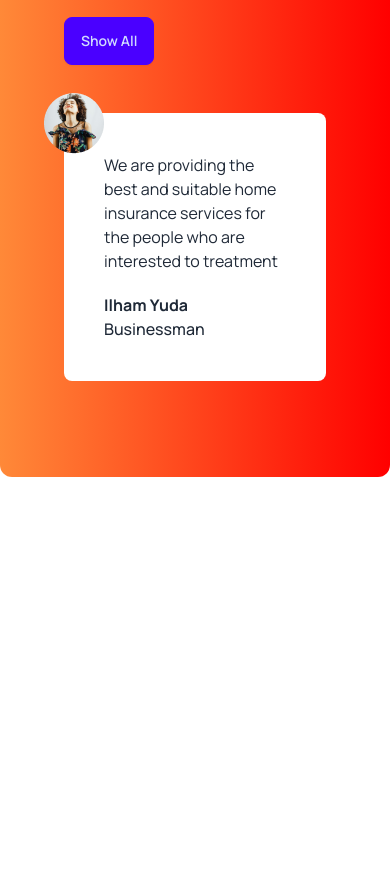
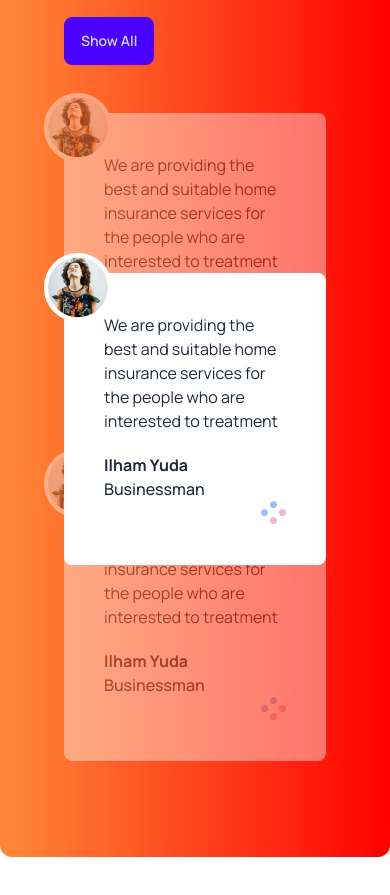
Before and after one commit to gfxrobiul/Tea-house, a plain HTML site: page index.html in a window 390 px wide. Shown: the part 5484-6379 px from the top of the page. Before the commit the page ends 6057 px from the top, so only its background shows below. Drawn offline with nearby package versions, Linux system fonts and the light colour scheme.

Commit message:
added our super clients section responsive fore all devices

```diff
--- a/index.html
+++ b/index.html
@@ -159,24 +159,53 @@
 
         </section>
         <!-- Meet Our  super clients -->
-        <section class="my-24 flex flex-col lg:flex-row gap-12 rounded-xl bg-gradient-to-r from-[#FF8938] to-[#F00] px-16 py-24 ">
-            <div class="space-y-5">
-                <h2 class="text-5xl font-extrabold text-white">Meet Our Super Clients</h2>
-                <p class="text-white">There are many variations of passages of Lorem Ipsum available, but the majority have suffered
-                    alteration in some form, by injected humour, or randomised words which don't look even slightly
-                    believable. </p>
-                <button class="btn btn-primary">Show All</button>
+        <section class="my-24 flex flex-col lg:flex-row gap-12 rounded-xl bg-gradient-to-r from-[#FF8938] to-[#F00] px-16 py-24 p-5">
+            <div class="flex lg:pr-28 items-center">
+             <div class="space-y-5">
+                <h2 class="text-5xl font-extrabold text-white">Meet Our Super <br>
+                    Clients</h2>
+               <p class="text-white">There are many variations of passages of Lorem Ipsum available, but the majority have suffered
+                   alteration in some form, by injected humour, or randomised words which don't look even slightly
+                   believable. </p>
+               <button class="btn btn-primary">Show All</button>
+             </div>
             </div>
-            <div>
-                <!-- clients review -->
-                <div class="p-10 relative rounded-lg bg-white">
-                    <img class="absolute -left-5 -top-5" src="assets/images/client.png" alt="">
+            <!-- Review container -->
+            <div class="relative">
+                <!-- next review -->
+                <div class="p-10 relative z-10 opacity-40 mb-16 rounded-lg bg-white">
+                    <img class="absolute -left-5 -top-5 border-4 border-white rounded-full bg-white" src="assets/images/client.png" alt="">
                     <p>We are providing the best and suitable home insurance services for the people who are interested
                         to treatment</p>
                     <h4 class="font-bold mt-5">Ilham Yuda</h4>
                     <p class="font-medium">Businessman</p>
+                    <div class="flex justify-end">
+                        <img src="assets/images/circles.png" alt="">
+                    </div>
+                </div>
+                <!-- current  review -->
+                <div class="p-10 absolute z-20 top-40 lg:-left-24 lg:w-[430px] rounded-lg bg-white">
+                    <img class="absolute -left-5 -top-5 border-4 border-white rounded-full bg-white" src="assets/images/client.png" alt="">
+                    <p>We are providing the best and suitable home insurance services for the people who are interested
+                        to treatment</p>
+                    <h4 class="font-bold mt-5">Ilham Yuda</h4>
+                    <p class="font-medium">Businessman</p>
+                    <div class="flex justify-end">
+                        <img src="assets/images/circles.png" alt="">
+                    </div>
+                </div>
+                <!-- previus review -->
+                <div class="p-10 relative z-10 opacity-40 rounded-lg bg-white">
+                    <img class="absolute -left-5 -top-5 border-4 border-white rounded-full bg-white" src="assets/images/client.png" alt="">
+                    <p>We are providing the best and suitable home insurance services for the people who are interested
+                        to treatment</p>
+                    <h4 class="font-bold mt-5">Ilham Yuda</h4>
+                    <p class="font-medium">Businessman</p>
+                    <div class="flex justify-end">
+                        <img src="assets/images/circles.png" alt="">
+                    </div>
+                </div>
 
-                </div>
 
             </div>
         </section>
```
